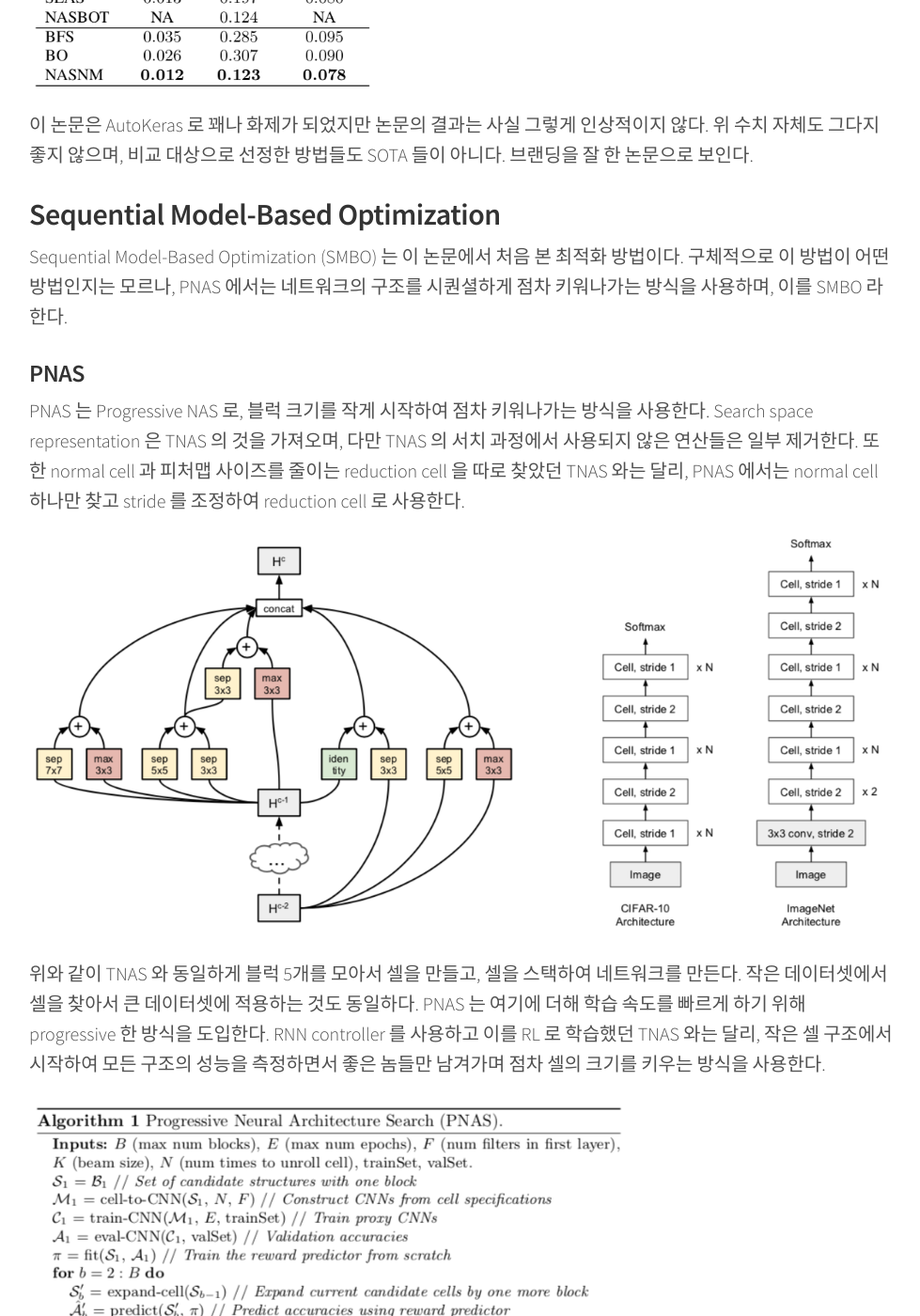
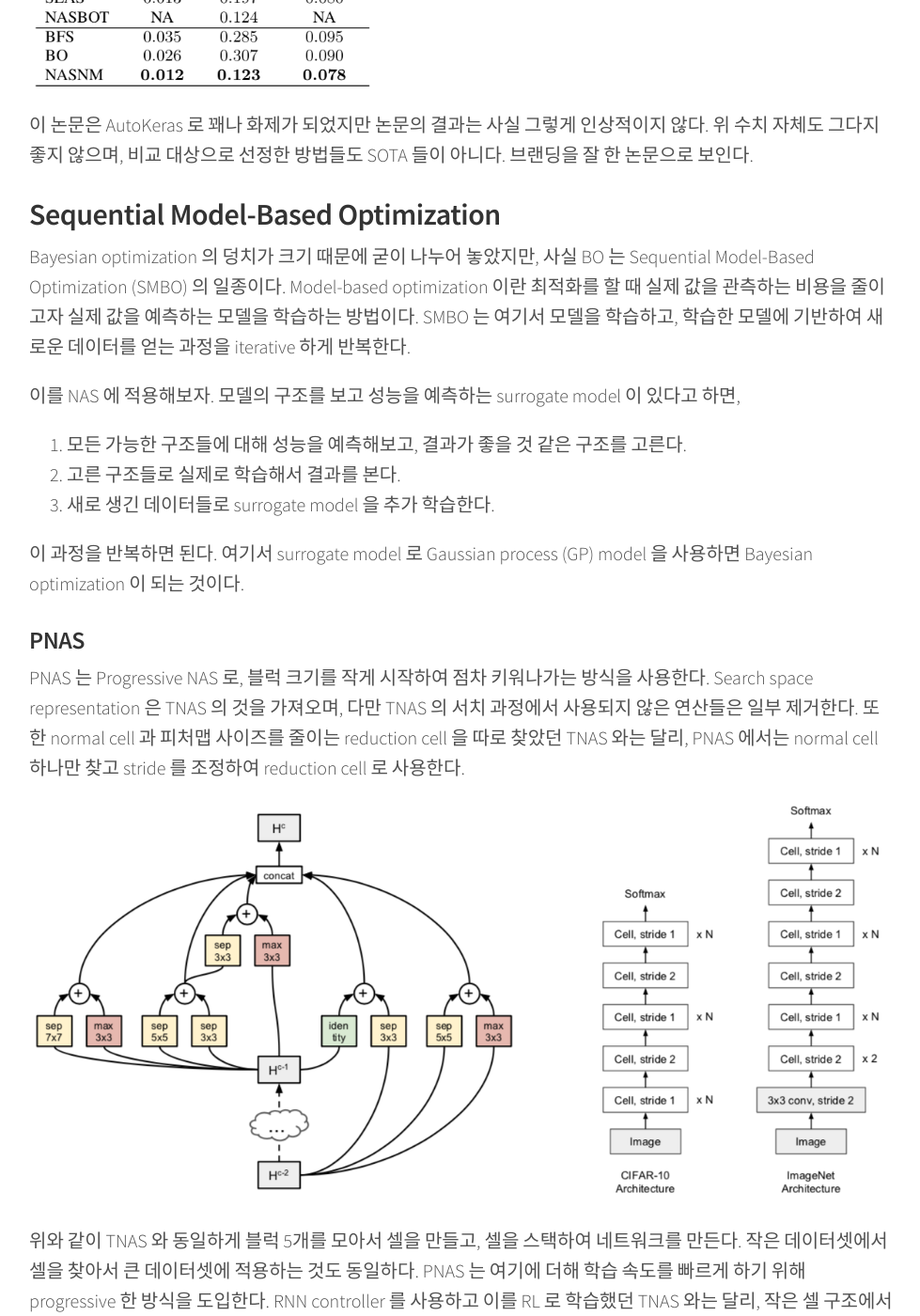
Before and after one commit to khanrc/khanrc.github.io, a Jekyll site: the page built from _posts/2018-12-15-nas-1-intro.md, in a window 1280 px wide and 1400 px high, scrolled down 11394 px. Shown: the whole window at 94% size, without its empty margins (149-1128 px from the left). Built offline with Jekyll 4.4.1, drawn with Linux system fonts in a browser that asks for light colours; Markdown is read by kramdown in place of the engine named in the settings; formulas are drawn with MathJax 3; some of the changed text lies outside the part shown.

Commit message:
update: SMBO explanation

```diff
--- a/_posts/2018-12-15-nas-1-intro.md
+++ b/_posts/2018-12-15-nas-1-intro.md
@@ -168,7 +168,17 @@ MNAS 는 지금까지의 방법들과 목표가 다르다. 모바일에 적용
 
 ## Sequential Model-Based Optimization
 
-Sequential Model-Based Optimization (SMBO) 는 이 논문에서 처음 본 최적화 방법이다. 구체적으로 이 방법이 어떤 방법인지는 모르나, PNAS 에서는 네트워크의 구조를 시퀀셜하게 점차 키워나가는 방식을 사용하며, 이를 SMBO 라 한다.
+<!-- Sequential Model-Based Optimization (SMBO) 는 이 논문에서 처음 본 최적화 방법이다. 구체적으로 이 방법이 어떤 방법인지는 모르나, PNAS 에서는 네트워크의 구조를 시퀀셜하게 점차 키워나가는 방식을 사용하며, 이를 SMBO 라 한다. -->
+
+Bayesian optimization 의 덩치가 크기 때문에 굳이 나누어 놓았지만, 사실 BO 는 Sequential Model-Based Optimization (SMBO) 의 일종이다. Model-based optimization 이란 최적화를 할 때 실제 값을 관측하는 비용을 줄이고자 실제 값을 예측하는 모델을 학습하는 방법이다. SMBO 는 여기서 모델을 학습하고, 학습한 모델에 기반하여 새로운 데이터를 얻는 과정을 iterative 하게 반복한다.
+
+이를 NAS 에 적용해보자. 모델의 구조를 보고 성능을 예측하는 surrogate model 이 있다고 하면,
+
+1. 모든 가능한 구조들에 대해 성능을 예측해보고, 결과가 좋을 것 같은 구조를 고른다.
+2. 고른 구조들로 실제로 학습해서 결과를 본다.
+3. 새로 생긴 데이터들로 surrogate model 을 추가 학습한다.
+
+이 과정을 반복하면 된다. 여기서 surrogate model 로 Gaussian process (GP) model 을 사용하면 Bayesian optimization 이 되는 것이다.
 
 ### PNAS
 
@@ -180,14 +190,12 @@ PNAS 는 Progressive NAS 로, 블럭 크기를 작게 시작하여 점차 키워
 
 <img src="{{site.url}}/assets/nas/pnas-2.png" width="70%">
 
-복잡해 보이지만 간단하다. 실제로 모든 구조를 다 학습시켜서 성능을 측정하는 것은 너무 큰 비용이 들어가므로, 여기서는 네트워크 구조를 보고 학습 후의 성능을 예측하는 surrogate function 을 사용한다.
+복잡해 보이지만 간단하다. 실제로 모든 구조를 다 학습시켜서 성능을 측정하는 것은 너무 큰 비용이 들어가므로, 네트워크 구조를 보고 학습 후의 성능을 예측하는 surrogate function 을 사용한다.
 
 1. b=1 (블럭 개수 1개) 에 대해 모든 구조를 다 만들어서 학습 후 surrogate function 학습
 2. b=2 로 블럭 개수를 증가시켜서 모든 구조를 다 생성한 후 surrogate function 을 통해 top-k 필터링
 3. 고른 구조들을 학습시켜서 실제 성능을 측정하고 이 데이터로 다시 surrogate function 학습
 4. b가 원하는 크기가 될 때까지 2~3 반복.
-
-개인적으로 이 방법은 EA 와 비슷하다는 느낌을 받았다. 좋은 구조들만 필터링 하는 것도 그렇지만, surrogate function 을 사용한다는 것 자체가 기존에 성능이 잘 나오던 모델들을 변형하거나 믹싱하면 마찬가지로 성능이 좋을 것이라는 EA 의 intuition 과 동일한 직관을 따르는 것으로 보인다. 단지 그걸 룰로 박아넣은 것이 EA 라면, SMBO 는 모델을 통해 학습하게 했다는 것이 차이겠다.
 
 PNAS 는 이러한 방식으로 수천에 달했던 gpu days 를 수백까지 줄이는데 성공한다. 물론 위에서 언급한 ENAS 나 앞으로 설명할 DARTS 보다는 훨씬 큰 수치지만, 글 작성 순서 상 뒤에 있을 뿐 PNAS 가 먼저 나온 논문이라는 점을 잊지 말자.
 
```
